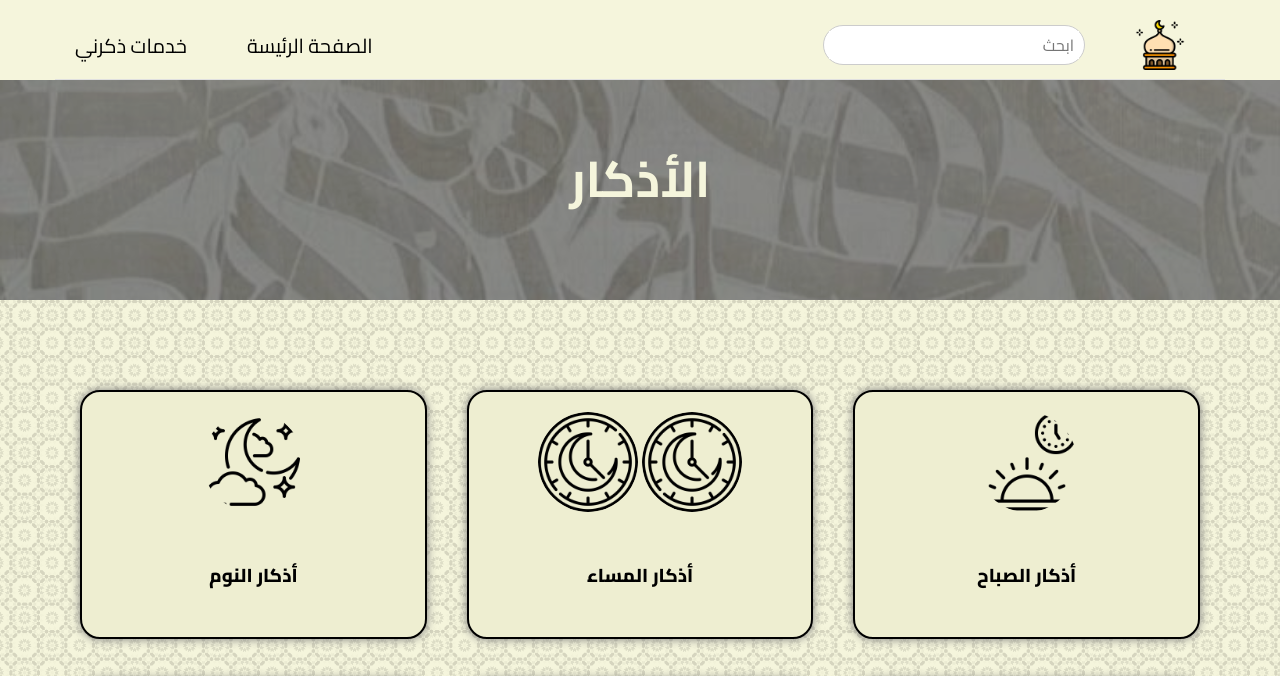
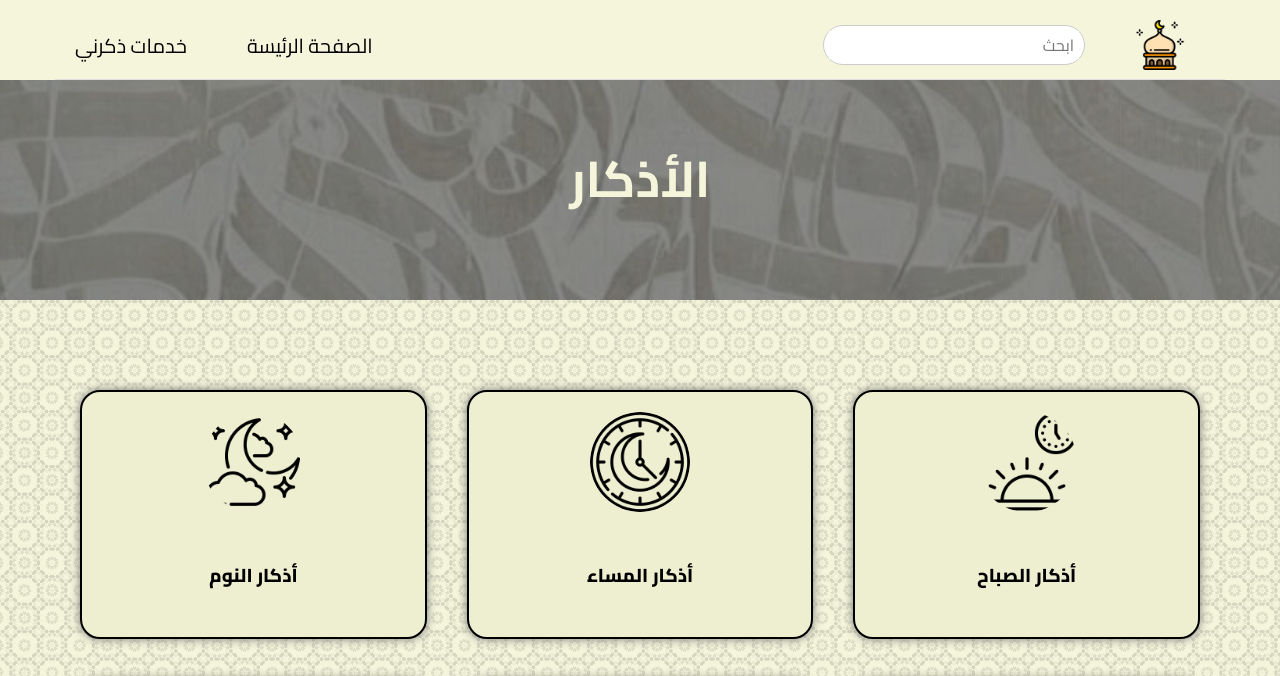
Before and after one commit to saramedhat258/Zakrny, a website: page html/athkar.html in a window 1280 px wide. Shown: the top 676 px of the page. Drawn offline with Linux system fonts and the light colour scheme.

Commit message:
Update athkar.html

```diff
--- a/html/athkar.html
+++ b/html/athkar.html
@@ -67,7 +67,6 @@
             </a>
             <a href="mini-athkar.html" class="feat" id="evening-azkar">
                 <img src="../images/clock.png" alt="">
-                <img src="../images/clock.png" alt="">
                 <h3>أذكار المساء</h3>
             </a>
             <a href="mini-athkar.html" class="feat" id="sleeping-azkar">
```
